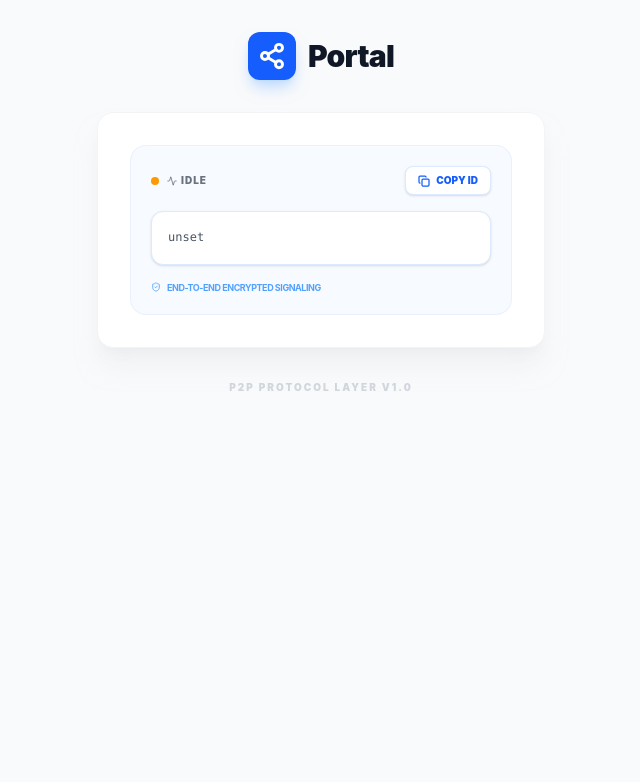
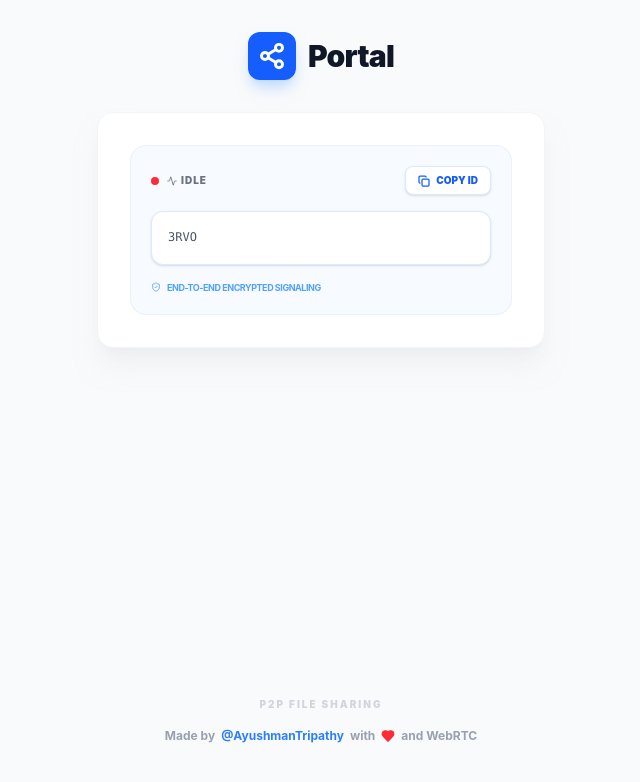
Before and after one commit to AyushmanTripathy/portal, a SvelteKit app: page / in a window 1280 px wide. Both pictures are taken after typing "Sample" into the empty fields and a click on the button "Create Share Room". Shown: the top 782 px of the page, without its empty margins (319-959 px from the left). Built offline with nearby package versions, Linux system fonts and the light colour scheme; no server answers; the database is empty.

Commit message:
fix: Use 4 letter alphanumeric as Room ID ui: Added footer

```diff
--- a/src/lib/signaling.ts
+++ b/src/lib/signaling.ts
@@ -11,9 +11,27 @@ import {
   type QuerySnapshot
 } from 'firebase/firestore';
 
+function generateShortId(length = 4) {
+  const chars = 'ABCDEFGHIJKLMNOPQRSTUVWXYZ0123456789';
+  let result = '';
+  for (let i = 0; i < length; i++) {
+    result += chars.charAt(Math.floor(Math.random() * chars.length));
+  }
+  return result;
+}
+
 export async function createRoom() {
-  const roomRef = doc(collection(db, 'rooms'));
-  const roomId = roomRef.id;
+  let roomId = generateShortId();
+  let roomRef = doc(db, 'rooms', roomId);
+  let roomSnapshot = await getDoc(roomRef);
+
+  // Try until we find a unique ID
+  while (roomSnapshot.exists()) {
+    roomId = generateShortId();
+    roomRef = doc(db, 'rooms', roomId);
+    roomSnapshot = await getDoc(roomRef);
+  }
+
   return { roomRef, roomId };
 }
 
--- a/src/routes/+page.svelte
+++ b/src/routes/+page.svelte
@@ -2,11 +2,12 @@
   import { WebRTCTransfer } from '$lib/transfer.svelte';
   import { toast } from 'svelte-sonner';
   import { onMount } from 'svelte';
-  import { Plus, Copy, LogIn, Send, Download, File as FileIcon, Share2, ShieldCheck, Activity } from '@lucide/svelte';
+  import { Plus, Copy, LogIn, Send, Download, File as FileIcon, Share2, ShieldCheck, Activity, Loader2, Heart } from '@lucide/svelte';
 
   let transfer = $state<WebRTCTransfer | null>(null);
   let roomIdInput = $state('');
   let selectedFile = $state<File | null>(null);
+  let isActionPending = $state(false);
 
   onMount(() => {
     transfer = new WebRTCTransfer();
@@ -14,21 +15,27 @@
 
   async function handleCreateRoom() {
     if (!transfer) return;
+    isActionPending = true;
     try {
       await transfer.startAsCaller();
       toast.success('Room created successfully!');
     } catch (e) {
       toast.error('Error creating room: ' + (e instanceof Error ? e.message : String(e)));
+    } finally {
+      isActionPending = false;
     }
   }
 
   async function handleJoinRoom() {
     if (!roomIdInput || !transfer) return;
+    isActionPending = true;
     try {
       await transfer.startAsCallee(roomIdInput);
       toast.success('Joined room successfully!');
     } catch (e) {
       toast.error('Error joining room: ' + (e instanceof Error ? e.message : String(e)));
+    } finally {
+      isActionPending = false;
     }
   }
 
@@ -85,9 +92,14 @@
         <div class="space-y-6">
           <button
             onclick={handleCreateRoom}
-            class="w-full py-4 bg-blue-600 text-white rounded-xl hover:bg-blue-700 active:scale-[0.98] transition-all flex items-center justify-center gap-3 font-bold shadow-lg shadow-blue-100 group"
+            disabled={isActionPending}
+            class="w-full py-4 bg-blue-600 text-white rounded-xl hover:bg-blue-700 active:scale-[0.98] transition-all flex items-center justify-center gap-3 font-bold shadow-lg shadow-blue-100 group disabled:opacity-50 disabled:cursor-not-allowed"
           >
+            {#if isActionPending}
+              <Loader2 size={22} class="animate-spin" />
+            {:else}
               <Plus size={22} strokeWidth={3} class="group-hover:rotate-90 transition-transform" />
+            {/if}
             Create Share Room
           </button>
 
@@ -101,15 +113,21 @@
             <input
               type="text"
               bind:value={roomIdInput}
+              disabled={isActionPending}
               placeholder="Paste Room ID..."
-              class="flex-1 px-4 py-3 bg-gray-50 border border-transparent rounded-xl focus:bg-white focus:ring-2 focus:ring-blue-500/20 focus:border-blue-500 outline-none transition-all font-mono text-sm"
+              class="flex-1 px-4 py-3 bg-gray-50 border border-transparent rounded-xl focus:bg-white focus:ring-2 focus:ring-blue-500/20 focus:border-blue-500 outline-none transition-all font-mono text-sm disabled:opacity-50"
             />
             <button
               onclick={handleJoinRoom}
-              class="px-5 py-3 bg-gray-900 text-white rounded-xl hover:bg-black active:scale-[0.95] transition-all flex items-center gap-2 font-bold shadow-lg shadow-gray-200"
+              disabled={isActionPending || !roomIdInput}
+              class="px-5 py-3 bg-gray-900 text-white rounded-xl hover:bg-black active:scale-[0.95] transition-all flex items-center gap-2 font-bold shadow-lg shadow-gray-200 disabled:opacity-50 disabled:cursor-not-allowed"
               title="Join Room"
             >
+              {#if isActionPending}
+                <Loader2 size={20} class="animate-spin" />
+              {:else}
                 <LogIn size={20} strokeWidth={2.5} />
+              {/if}
             </button>
           </div>
         </div>
@@ -118,14 +136,24 @@
           <div class="flex justify-between items-center">
             <div class="flex items-center gap-2">
               <div class="relative flex items-center justify-center">
-                <div class="w-2 h-2 rounded-full {transfer.status === 'connected' ? 'bg-green-500' : 'bg-amber-500'}"></div>
+                {#if transfer.status === 'new' || transfer.status === 'checking'}
+                  <div class="w-2 h-2 rounded-full bg-amber-500"></div>
+                  <div class="absolute w-4 h-4 border-2 border-amber-500 border-t-transparent rounded-full animate-spin"></div>
+                {:else}
+                  <div class="w-2 h-2 rounded-full {transfer.status === 'connected' ? 'bg-green-500' : 'bg-red-500'}"></div>
                   {#if transfer.status === 'connected'}
                     <div class="absolute w-2 h-2 rounded-full bg-green-500 animate-ping"></div>
                   {/if}
+                {/if}
               </div>
               <p class="text-[10px] font-black text-gray-500 uppercase tracking-widest flex items-center gap-1">
+                {#if transfer.status === 'new' || transfer.status === 'checking'}
+                  <Loader2 size={10} class="animate-spin" />
+                  WAITING FOR PEER...
+                {:else}
                   <Activity size={10} />
                   {transfer.status}
+                {/if}
               </p>
             </div>
             <button
@@ -223,7 +251,24 @@
     </div>
   {/if}
 
-  <p class="mt-8 text-[10px] font-black text-gray-300 uppercase tracking-[0.2em]">P2P Protocol Layer v1.0</p>
+  <div class="mt-auto pt-12 pb-6 flex flex-col items-center gap-4">
+    <p class="text-[10px] font-black text-gray-300 uppercase tracking-[0.2em]">P2P File sharing</p>
+
+    <div class="flex items-center gap-1.5 text-xs font-bold text-gray-400">
+      <span>Made by</span>
+      <a
+        href="https://github.com/AyushmanTripathy"
+        target="_blank"
+        rel="noopener noreferrer"
+        class="text-blue-500 hover:text-blue-600 transition-colors"
+      >
+        @AyushmanTripathy
+      </a>
+      <span>with</span>
+      <Heart size={14} class="text-red-500 fill-red-500" />
+      <span>and WebRTC</span>
+    </div>
+  </div>
 </main>
 
 <style>
```
Lines whose indentation alone changed are shown as unchanged.
